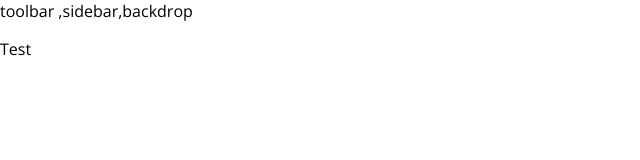
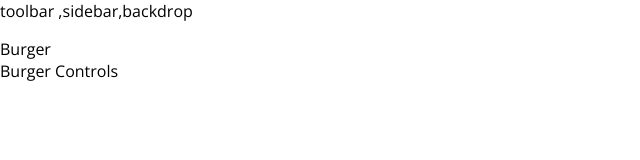
Before and after one commit to IshanChauhan79/burger-builder, a React (Create React App) app: page / in a window 1280 px wide. Shown: the top 160 px of the page, without its empty margins (0-640 px from the left). Built offline with nearby package versions, Linux system fonts and the light colour scheme.

Commit message:
Add Buger builder

```diff
--- a/src/App.js
+++ b/src/App.js
@@ -1,10 +1,10 @@
 import Layout from './components/Layout/Layout'
-
+import BurgerBuilder from './containers/BurgerBuilder/BurgerBuilder';
 function App() {
   return (
     <div >
       <Layout>
-        <p>Test</p>
+        <BurgerBuilder></BurgerBuilder>
       </Layout>
     </div>
   );
--- a/src/components/Layout/Layout.js
+++ b/src/components/Layout/Layout.js
@@ -1,11 +1,12 @@
 import React from 'react';
 import Aux from '../../hoc/Auxiliary';
+import classes from './Layout.module.css';
 const Layout = (props) =>(
     <Aux>
         <div>
             toolbar ,sidebar,backdrop
         </div>
-        <main>
+        <main className={classes.Content}>
             {props.children}
         </main>
 
--- /dev/null
+++ b/src/components/Layout/Layout.module.css
@@ -0,0 +1,3 @@
+.Content{
+    margin-top:16px;
+}
--- /dev/null
+++ b/src/containers/BurgerBuilder/BurgerBuilder.js
@@ -0,0 +1,15 @@
+import React ,{Component} from 'react';
+import Aux from '../../hoc/Auxiliary'
+
+class BurgerBuilder extends Component{
+    render(){
+        return(
+            <Aux>
+                <div>Burger</div>
+                <div>Burger Controls</div>
+            </Aux>
+        )
+    }
+}
+
+export default BurgerBuilder;
```
Also changed, not shown: 1 other file (tests, documents, lock files or other folders).
